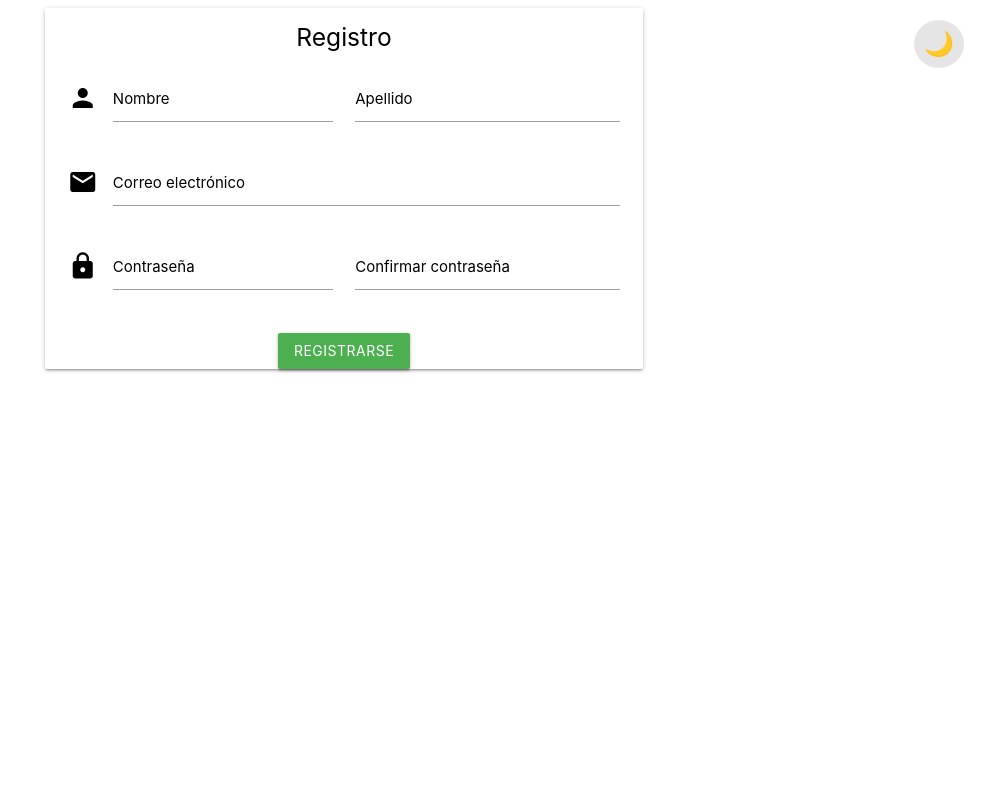
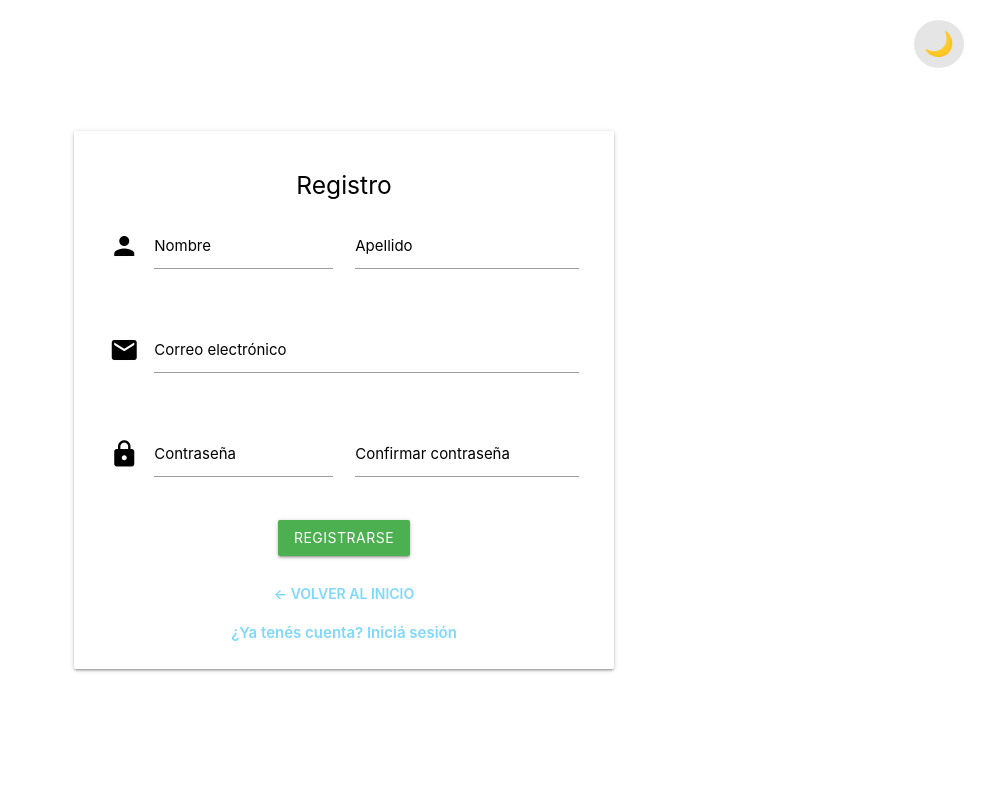
Before and after one commit to Tom-com-ar/SitioWeb---ACTE-2026, a PHP site: page /pages/registro.html in a window 1280 px wide. Shown: the whole page, without its empty margins (296-1280 px from the left). Run offline with PHP 8.4, Linux system fonts and the light colour scheme.

Commit message:
Diseño para el Incio y Registro

```diff
--- a/css/style.css
+++ b/css/style.css
@@ -267,6 +267,65 @@ textarea.materialize-textarea:focus {
     font-weight: 700;
 }
 
+/* Pantallas de login y registro */
+.auth-page {
+    min-height: 100vh;
+    display: flex;
+    align-items: center;
+    justify-content: center;
+    padding: 24px 12px;
+}
+
+.auth-shell {
+    width: 100%;
+    display: flex;
+    justify-content: center;
+}
+
+.auth-card {
+    width: 100%;
+    max-width: 540px;
+    padding: 8px 10px 18px;
+    margin: 0 !important;
+    box-sizing: border-box;
+}
+
+.auth-row {
+    margin-bottom: 0;
+}
+
+.auth-submit {
+    margin-top: 20px;
+}
+
+.auth-actions {
+    margin-top: 20px;
+    display: flex;
+    flex-direction: column;
+    align-items: center;
+    gap: 10px;
+}
+
+.auth-link {
+    color: #7ed8ff !important;
+    font-weight: 600;
+}
+
+.auth-link:hover {
+    text-decoration: underline;
+}
+
+@media only screen and (max-width: 600px) {
+    .auth-page {
+        padding: 16px 8px;
+    }
+
+    .auth-card {
+        max-width: 100%;
+        padding: 8px 8px 14px;
+    }
+}
+
 /* En tablets ymóviles: una sola columna para evitar huecos laterales */
 @media only screen and (max-width: 768px) {
     body {
--- a/pages/registro.html
+++ b/pages/registro.html
@@ -12,55 +12,62 @@
 
 </head>
 
-<body>
-    <div class="container">
-        <div class="row">
-            <form action="../php/registro.php" method="POST" class="col s12 m8 offset-m2 card-panel">
+<body class="auth-page">
+    <div class="auth-shell">
+        <form action="../php/registro.php" method="POST" class="card-panel auth-card">
 
             <h5 class="center-align">Registro</h5>
 
-                <!-- Nombre -->
+            <div class="row auth-row">
                 <div class="input-field col s12 m6">
                     <i class="material-icons prefix">person</i>
                     <input id="nombre" name="nombre" type="text" required>
                     <label for="nombre">Nombre</label>
                 </div>
 
-                <!-- Apellido -->
                 <div class="input-field col s12 m6">
                     <input id="apellido" name="apellido" type="text" required>
                     <label for="apellido">Apellido</label>
                 </div>
+            </div>
 
-                <!-- Email -->
+            <div class="row auth-row">
                 <div class="input-field col s12">
                         <i class="material-icons prefix">email</i>
                         <input id="email_registro" name="email" type="email" required>
                         <label for="email_registro">Correo electrónico</label>
                     </div>
+            </div>
 
-                <!-- Contraseña -->
+            <div class="row auth-row">
                 <div class="input-field col s12 m6">
                     <i class="material-icons prefix">lock</i>
                     <input id="password" name="password" type="password" required>
                     <label for="password">Contraseña</label>
                 </div>
 
-                <!-- Confirmar contraseña -->
                 <div class="input-field col s12 m6">
                     <input id="confirm_password" type="password" required>
                     <label for="confirm_password">Confirmar contraseña</label>
                 </div>
+            </div>
 
-                <!-- Botón -->
-                <div class="col s12 center-align" style="margin-top:20px;">
+            <div class="center-align auth-submit">
                 <button class="btn green waves-effect waves-light" type="submit">
                     Registrarse
                 </button>
             </div>
 
+            <div class="auth-actions">
+                <a href="../index.php" class="btn-flat waves-effect auth-link">
+                    ← Volver al inicio
+                </a>
+                <a href="login.html" class="auth-link">
+                    ¿Ya tenés cuenta? Iniciá sesión
+                </a>
+            </div>
+
         </form>
-        </div>
     </div>
 
     <script src="https://cdnjs.cloudflare.com/ajax/libs/materialize/1.0.0/js/materialize.min.js"></script>
```
Also changed, not shown: pages/login.html (+12 -3 lines). Lines whose indentation alone changed are shown as unchanged.
